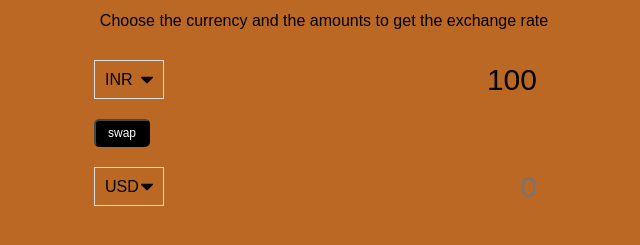
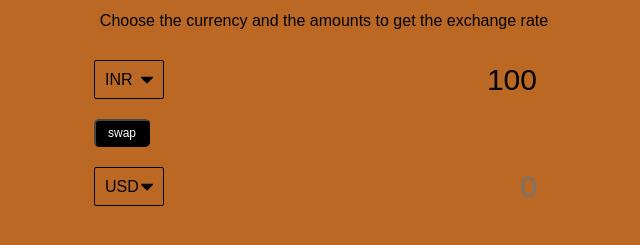
Before and after one commit to jaideepsiddula/exchange-rate-calculator, a plain HTML site: page index.html in a window 1280 px wide. Shown: the part 215-460 px from the top of the page, without its empty margins (316-956 px from the left). Drawn offline with Linux system fonts and the light colour scheme; no server answers.

Commit message:
changed styling

```diff
--- a/style.css
+++ b/style.css
@@ -56,7 +56,7 @@ p{
     -moz-appearance: none;
     -webkit-appearance: none;
     appearance: none;
-    border: 1px solid #dedede;
+    border: 1px solid var(--primary-color);
     font-size: 16px;
     /*  You may not need these following lines. The arrow did not show for me on MacOS/Chrome so I added it. Just remove it if you would like  */
     background: transparent;
@@ -64,6 +64,7 @@ p{
     background-position: right 10px top 50%, 0, 0;
     background-size: 12px auto, 100%;
     background-repeat: no-repeat;
+    border-radius: 2px;
   }
 
 .currency input{
```
